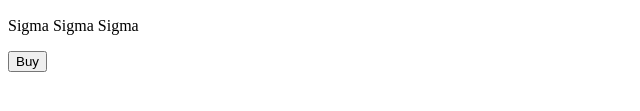
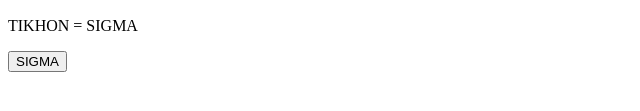
Before and after one commit to GooLingaloo/ccc, a plain HTML site: page index.html in a window 1280 px wide. Shown: the part 383-494 px from the top of the page, 0-640 px from the left. Drawn offline with Linux system fonts and the light colour scheme.

Commit message:
Update index.html

```diff
--- a/index.html
+++ b/index.html
@@ -8,9 +8,9 @@
 <body>
     <div id="main">
         <h1>Online shop</h1>
-        <img src="https://cdn-icons-png.flaticon.com/512/3595/3595455.png">
-        <p>Sigma Sigma Sigma</p>
-        <button id="buy">Buy</button>
+        <img src="https://pushinka.top/uploads/posts/2023-04/1680760139_pushinka-top-p-sigma-avatarki-patrik-beitman-avatarka-kra-45.jpg">
+        <p>TIKHON = SIGMA</p>
+        <button id="buy">SIGMA</button>
     </div>
 </body>
 </html>
```
